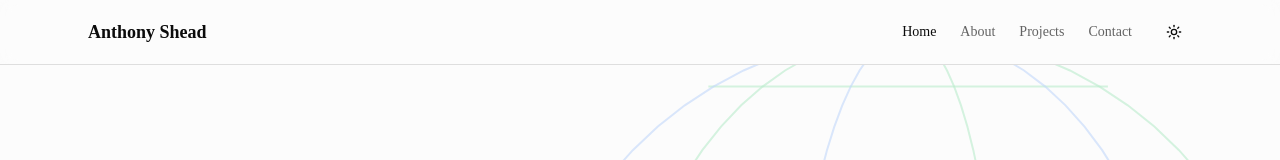
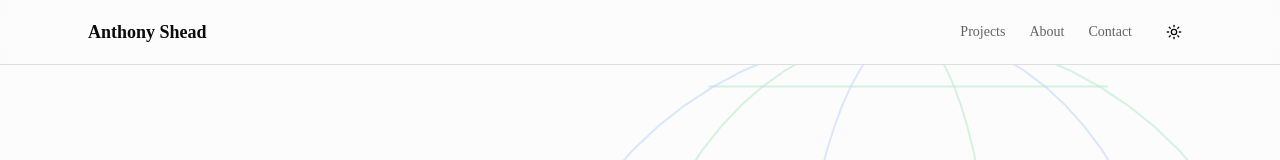
Before and after one commit to Drakeze/Portfolio, a Next.js app: page / in a window 1280 px wide. Shown: the top 160 px of the page. Built offline with nearby package versions, Linux system fonts and the light colour scheme.

Commit message:
Update navigation.tsx

```diff
--- a/components/navigation.tsx
+++ b/components/navigation.tsx
@@ -9,9 +9,8 @@ export function Navigation() {
   const pathname = usePathname()
 
   const links = [
-    { href: "/", label: "Home" },
+    { href: "/projects", label: "Projects" },
     { href: "/about", label: "About" },
-    { href: "/projects", label: "Projects" },
     { href: "/contact", label: "Contact" },
   ]
 
```
